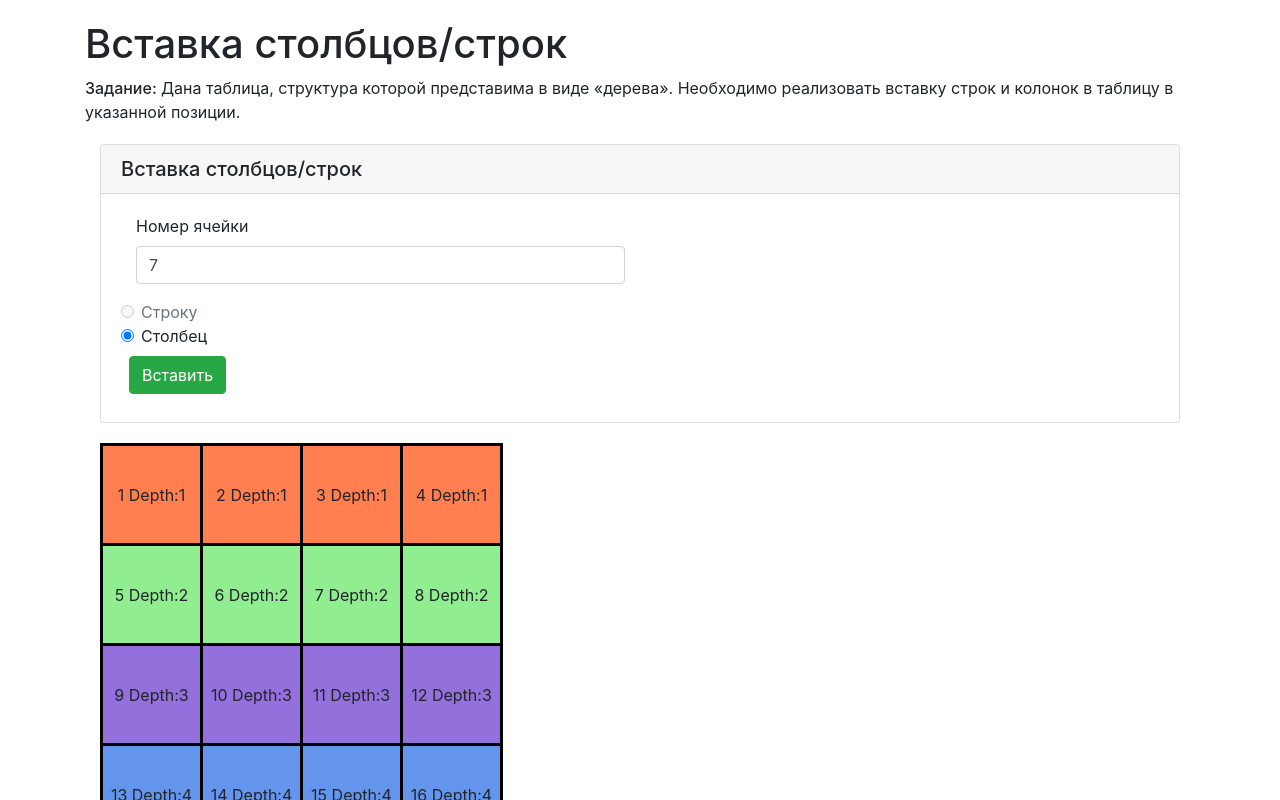
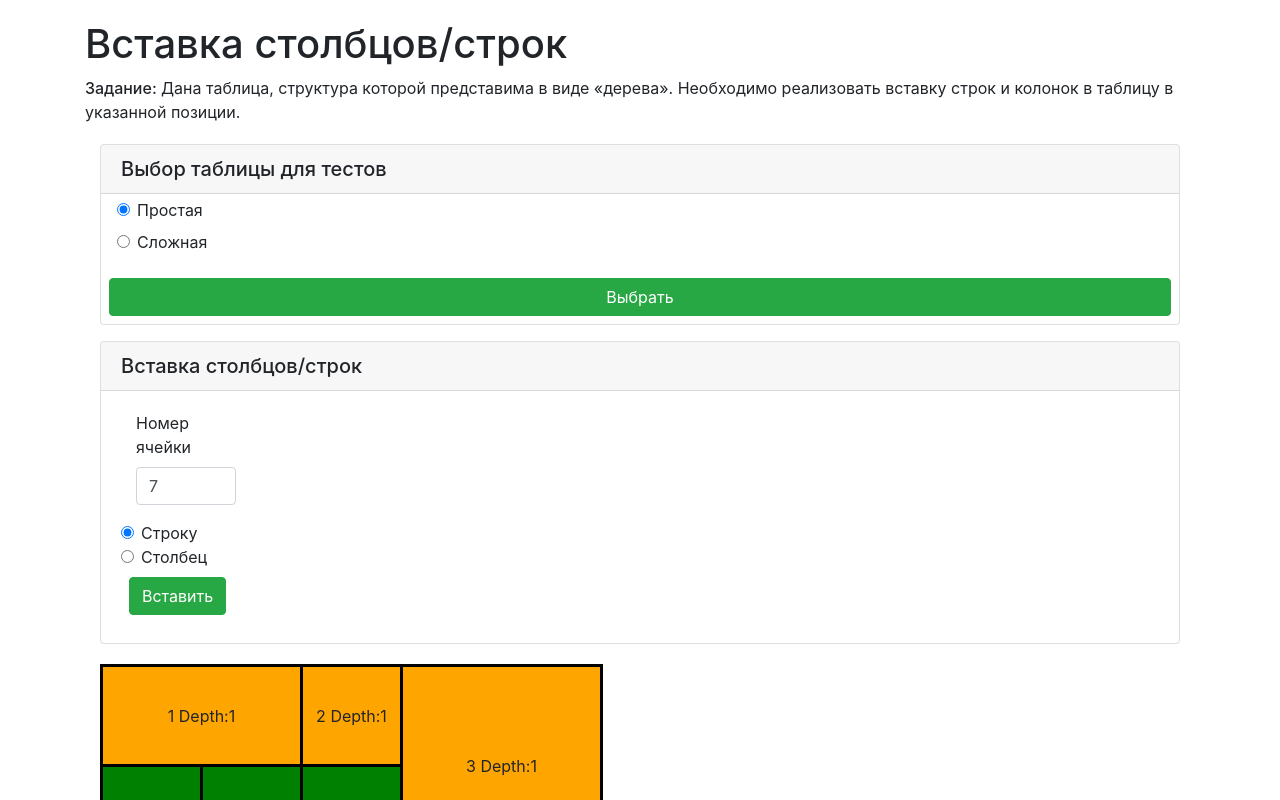
Before and after one commit to lerma1/AddRowColumnToTable, a React (Create React App) app: page / in a window 1280 px wide. Shown: the top 800 px of the page. Built offline with nearby package versions, Linux system fonts and the light colour scheme.

Commit message:
add col and row (base variant)

```diff
--- a/src/App.js
+++ b/src/App.js
@@ -1,14 +1,16 @@
 import React, {Component} from 'react';
 import MyTable from "./table";
 import MyForm from "./form"
-import {addСolumn} from "./immutable-tree";
-
+import {addСolumn,addRow} from "./immutable-tree";
+import {getMaxValue} from "./tree";
+import {tree,easyTree} from "./index";
 
 
 class App extends Component {
   constructor(props){
     super(props)
       this.onClickHandler = this.onClickHandler.bind(this);
+      this.onChoiseTable = this.onChoiseTable.bind(this);
 
       this.state = {
           tree: this.props.tree
@@ -17,12 +19,22 @@ class App extends Component {
 
     onClickHandler(){
         let value = Number(document.getElementById("input").value);
-        console.log("before update",this.state.tree);
+        if(value > getMaxValue(this.props.tree)) {alert("Элемент с таким номером не найден!"); return;}
 
-        this.setState({tree: addСolumn(value, this.state.tree)});
-        console.log("after update",this.state.tree);
+        let  radio = document.getElementsByName("exampleRadios");
+        if(radio[0].checked){
+            this.setState({tree: addRow(value, this.state.tree)});
+        } else    this.setState({tree: addСolumn(value, this.state.tree)});
+    }
 
+    onChoiseTable(){
+        let radio = document.getElementsByName("choice-table");
+        if(radio[0].checked){
+            this.setState({tree: easyTree});
+        } else    this.setState({tree: tree});
     }
+
+
   render() {
     return (
          <div className="container">
@@ -31,7 +43,7 @@ class App extends Component {
 
             <p><span className="h6" >Задание:   </span>Дана таблица, структура которой представима в виде «дерева». Необходимо реализовать вставку строк и колонок в таблицу в указанной позиции.</p>
              </div>
-             <MyForm onClickHandler={this.onClickHandler}/>
+             <MyForm onClickHandler={this.onClickHandler} onChoiseTable={this.onChoiseTable}/>
              <MyTable tree={this.state.tree}/>
 
         </div>
--- a/src/form.js
+++ b/src/form.js
@@ -16,33 +16,71 @@ class MyForm extends Component {
 
 
     render() {
+
+        const onKeyUpHandler = () => {
+            let input = document.getElementById("input");
+            console.log(input.value);
+            input.value = input.value.replace('[^0-9]', "");
+            //тут должна быть какая-то другая проверка
+
+        }
+
         return (
-            <div className="container">
+
+
+
+            <div className="container  ">
+
+                <div className="form-choice-table card mb-3 mt-3">
+                    <h5 className="card-header">Выбор таблицы для тестов</h5>
+                    <div className="form-check m-1 ml-3 ">
+                        <input className="form-check-input " type="radio" name="choice-table" id="exampleRadios1"
+                               value="option1" checked ></input>
+                        <label className="form-check-label" htmlFor="exampleRadios1">
+                            Простая
+                        </label>
+                    </div>
+                    <div className="form-check m-1 ml-3 mb-3">
+                        <input className="form-check-input " type="radio" name="choice-table" id="exampleRadios2"
+                               value="option2"  ></input>
+                        <label className="form-check-label" htmlFor="exampleRadios2">
+                            Сложная
+                        </label>
+                    </div>
+                    <Button variant="success" className="m-2 d-inline-block" onClick = {this.props.onChoiseTable}>Выбрать</Button>
+                </div>
+
             <div className=" card ">
                 <h5 className="card-header">Вставка столбцов/строк</h5>
-                <div className="card-body">
-
-                    <div className="form-group col-md-6">
+                <div className="card-body ">
+                    <div className="form-insert-col-row d-inline-block">
+                    <div className="form-group col-md-6 input-number">
                         <label htmlFor="input">Номер ячейки</label>
-                        <input type="text" className="form-control" id="input" placeholder="7" defaultValue="7"></input>
+                        <input type="text"  className="form-control input-number" style={{'width':'100px'}} id="input" placeholder="7" defaultValue="7" onKeyUp={onKeyUpHandler}></input>
                     </div>
                     <div className="form-check">
                         <input className="form-check-input" type="radio" name="exampleRadios" id="exampleRadios1"
-                               value="option1" disabled></input>
+                               value="option1" checked ></input>
                             <label className="form-check-label" htmlFor="exampleRadios1">
                                 Строку
                             </label>
                     </div>
                     <div className="form-check ">
                         <input className="form-check-input " type="radio" name="exampleRadios" id="exampleRadios2"
-                               value="option2" checked></input>
+                               value="option2"  ></input>
                             <label className="form-check-label" htmlFor="exampleRadios2">
                                 Столбец
                             </label>
-                    </div  >
+                    </div>
                     <Button variant="success" className="m-2" onClick = {this.props.onClickHandler}>Вставить</Button>
                 </div>
+
+
+
+                </div>
             </div>
+
+
             </div>
         );
     }
--- a/src/immutable-tree.js
+++ b/src/immutable-tree.js
@@ -1,4 +1,4 @@
-import {Node,getMaxDepth,getMaxValue,getParentsIndex,findNode,getParent} from "./tree";
+import {Node,getMaxDepth,getMaxValue,getParentsIndex,findNode,getParent,getSiblings} from "./tree";
 import update from 'react-addons-update';
 
 
@@ -84,20 +84,17 @@ export  function deleteNode(value, tree) {
 export  function addСolumn(value, tree) {
 
     let maxValue = getMaxValue(tree);
-    let node = new Node({value: ++maxValue, color: "Gold", VerticalSpan: 1, parent: findNode(0, tree)});
+    let node = new Node({value: ++maxValue, color: "Gold", VerticalSpan: 1});
 
     let currentNode = node;
     for(let i = 1; i < getMaxDepth(tree); i++){
 
         currentNode.children.push(new Node({value: ++maxValue, color: "Gold", VerticalSpan: 1}));
 
-        //currentNode.children[0].parent = currentNode;
         currentNode =  currentNode.children[0];
     }
-    //в узле 0 нет ссылки на новый узел? надо поменять парента у всех старых узлов?
 
     let arrayIndexs = getParentsIndex(value,tree);
-
     let processedData = {_root: {children:{$splice: [[arrayIndexs[0],0, node]]}}};
 
     let newTree = update(tree, processedData);
@@ -114,19 +111,43 @@ export  function addСolumn(value, tree) {
  * @return {tree} newTree, новая таблица с добавленной строкой
  */
 export  function addRow(value, tree) {
-    let newTree;
+     let processedData =  {_root: {children:{}}};
+
+   let maxValue = getMaxValue(tree);
+    let siblings = getSiblings(value, tree);
+    console.log("siblings", siblings );
+
+    for(let i = 0; i < siblings.length; i++) {
+        let arrayParentsIndex = getParentsIndex(siblings[i].value, tree);
+        var currentData = processedData._root.children;
+        console.log("arrayParentsIndex", siblings[i].value, arrayParentsIndex );
+        let node = new Node ({VerticalSpan: siblings[i].VerticalSpan, color: "Aqua",value: ++maxValue });
+        node.children = getParent(siblings[i],tree).children;
+        console.log("node ", siblings[i].value, node );
+
+        for(let j = 0; j < arrayParentsIndex.length-1; j++) {
+
+            currentData[arrayParentsIndex[j]] = {children: {}};
+            currentData =  currentData[arrayParentsIndex[j]].children;
+        }
+        currentData['$splice'] = [[arrayParentsIndex[arrayParentsIndex.length-1],1,node]];
+    }
+
+    console.log(processedData);
+
+
 // собрать всех соседей того же уровня что и родители (можно использовать старую функцию)
     //строку добавляем выше!
-//для каждого соседа родителя и для родителя:
-    //берем детей
+//для каждого соседа родителя
+
     //для каждого ребенка
-            // //создаем новый узел с тем же rowspan - иначе получится таблица, не представимая в виде дерева
-            //добавляем в дети этому узлу ребенка
-            //добавляем в дети родителя новый узел вместо ребенка (splice?)
+            // //создаем новый узел с тем же rowspan - иначе получится таблица, не представимая в виде дерева, детей ссылаем на детей текущего узла
+            //добавляем в дети родителя новый узел вместо ребенка (splice?) создавая кусок процессдата
+    //
 
 
 
-
+    let newTree = update(tree, processedData);
     return newTree;
 
 
--- a/src/index.js
+++ b/src/index.js
@@ -3,11 +3,11 @@ import ReactDOM from 'react-dom';
 import './index.css';
 import App from './App';
 import {Tree} from "./tree";
-//import {addСolumn} from "./immutable-tree"
+import {addСolumn,addRow} from "./immutable-tree"
 
 
-//var tree = new Tree({value:0, color:"White", VerticalSpan: 1});
-/*let testTree = () =>{
+export var tree = new Tree({value:0, color:"White", VerticalSpan: 1});
+let testTree = () =>{
     tree.add({value: 1, color: "Orange", VerticalSpan: 1}, 0, tree.traverse);
     tree.add({value: 2, color: "Orange", VerticalSpan: 1}, 0, tree.traverse);
     tree.add({value: 3, color: "Orange", VerticalSpan: 2}, 0, tree.traverse);
@@ -18,40 +18,30 @@ import {Tree} from "./tree";
     tree.add({value: 8, color: "Purple", VerticalSpan: 1}, 5, tree.traverse);
     tree.add({value: 9, color: "Purple", VerticalSpan: 1}, 3, tree.traverse);
     tree.add({value: 10, color: "Purple", VerticalSpan: 1}, 3, tree.traverse);
-};*/
-var treeEasy = new Tree({value:0, color:"White", VerticalSpan: 1});
+};
+export var easyTree = new Tree({value:0, color:"White", VerticalSpan: 1});
 let testEasyTree = () =>{
-    treeEasy.add({value: 1, color: "Coral", VerticalSpan: 1}, 0, treeEasy.traverse);
-    treeEasy.add({value: 2, color: "Coral", VerticalSpan: 1}, 0, treeEasy.traverse);
-    treeEasy.add({value: 3, color: "Coral", VerticalSpan: 1}, 0, treeEasy.traverse);
-    treeEasy.add({value: 4, color: "Coral", VerticalSpan: 1}, 0, treeEasy.traverse);
-    treeEasy.add({value: 5, color: "LightGreen", VerticalSpan: 1}, 1, treeEasy.traverse);
-    treeEasy.add({value: 6, color: "LightGreen", VerticalSpan: 1}, 2, treeEasy.traverse);
-    treeEasy.add({value: 7, color: "LightGreen", VerticalSpan: 1}, 3, treeEasy.traverse);
-    treeEasy.add({value: 8, color: "LightGreen", VerticalSpan: 1}, 4, treeEasy.traverse);
-    treeEasy.add({value: 9, color: "MediumPurple", VerticalSpan: 1}, 5, treeEasy.traverse);
-    treeEasy.add({value: 10, color: "MediumPurple", VerticalSpan: 1}, 6, treeEasy.traverse);
-    treeEasy.add({value: 11, color: "MediumPurple", VerticalSpan: 1}, 7, treeEasy.traverse);
-    treeEasy.add({value: 12, color: "MediumPurple", VerticalSpan: 1}, 8, treeEasy.traverse);
-    treeEasy.add({value: 13, color: "CornflowerBlue", VerticalSpan: 1}, 9, treeEasy.traverse);
-    treeEasy.add({value: 14, color: "CornflowerBlue", VerticalSpan: 1}, 10, treeEasy.traverse);
-    treeEasy.add({value: 15, color: "CornflowerBlue", VerticalSpan: 1}, 11, treeEasy.traverse);
-    treeEasy.add({value: 16, color: "CornflowerBlue", VerticalSpan: 1}, 12, treeEasy.traverse);
+    easyTree.add({value: 1, color: "Coral", VerticalSpan: 1}, 0, easyTree.traverse);
+    easyTree.add({value: 2, color: "Coral", VerticalSpan: 1}, 0, easyTree.traverse);
+    easyTree.add({value: 3, color: "Coral", VerticalSpan: 1}, 0, easyTree.traverse);
+    easyTree.add({value: 4, color: "Coral", VerticalSpan: 1}, 0, easyTree.traverse);
+    easyTree.add({value: 5, color: "LightGreen", VerticalSpan: 1}, 1, easyTree.traverse);
+    easyTree.add({value: 6, color: "LightGreen", VerticalSpan: 1}, 2, easyTree.traverse);
+    easyTree.add({value: 7, color: "LightGreen", VerticalSpan: 1}, 3, easyTree.traverse);
+    easyTree.add({value: 8, color: "LightGreen", VerticalSpan: 1}, 4, easyTree.traverse);
+    easyTree.add({value: 9, color: "MediumPurple", VerticalSpan: 1}, 5, easyTree.traverse);
+    easyTree.add({value: 10, color: "MediumPurple", VerticalSpan: 1}, 6, easyTree.traverse);
+    easyTree.add({value: 11, color: "MediumPurple", VerticalSpan: 1}, 7, easyTree.traverse);
+    easyTree.add({value: 12, color: "MediumPurple", VerticalSpan: 1}, 8, easyTree.traverse);
+    easyTree.add({value: 13, color: "CornflowerBlue", VerticalSpan: 1}, 9, easyTree.traverse);
+    easyTree.add({value: 14, color: "CornflowerBlue", VerticalSpan: 1}, 10, easyTree.traverse);
+    easyTree.add({value: 15, color: "CornflowerBlue", VerticalSpan: 1}, 11, easyTree.traverse);
+    easyTree.add({value: 16, color: "CornflowerBlue", VerticalSpan: 1}, 12, easyTree.traverse);
 
 };
-//testTree();
+testTree();
 testEasyTree();
-console.log(treeEasy);
-/*let json = JSON.stringify(tree, function replacer(key, value) {
-    return (key == 'parent') ? undefined : value;
-});
-
-console.log(json);*/
-
-// newTree = addNode ({value: 12, color: "Red", VerticalSpan: 1}, 7, newTree);
-//newTree = addNode ({value: 12, color: "Red", VerticalSpan: 1}, 9, newTree);
- //newTree = deleteNode(12, newTree);
+console.log(tree);
 
 
-
-ReactDOM.render(<App tree={treeEasy} />, document.getElementById('root'));
+ReactDOM.render(<App tree={tree} />, document.getElementById('root'));
--- a/src/style.css
+++ b/src/style.css
@@ -18,3 +18,8 @@
 .table-tree td {
    border: black solid;
 }
+
+.input-number{
+
+    width: 100px;
+}
--- a/src/tree.js
+++ b/src/tree.js
@@ -100,10 +100,10 @@ export const getDepth = (node, tree) => {
 
     while(currentNode!= undefined) {
         currentNode = getParent(currentNode, tree);
-        depth++;
+        if(currentNode)depth += currentNode.VerticalSpan;
     }
 
-     return depth-1;
+     return depth;
 }
 
 export const sortOfDepth = (tree) => {
@@ -149,3 +149,12 @@ export const findNode = (value, currentTree) => {
 
     return (foundNode === null) ? -1 : foundNode;
 };
+
+export const getSiblings = (value, tree) => {
+    let arrSiblings = [];
+    let node = findNode(value, tree);
+    let depth = getDepth(node,tree);
+    tree.traverse((node) => {if (getDepth(node,tree) === depth) {arrSiblings.push(node);}});
+
+    return arrSiblings;
+};
```
